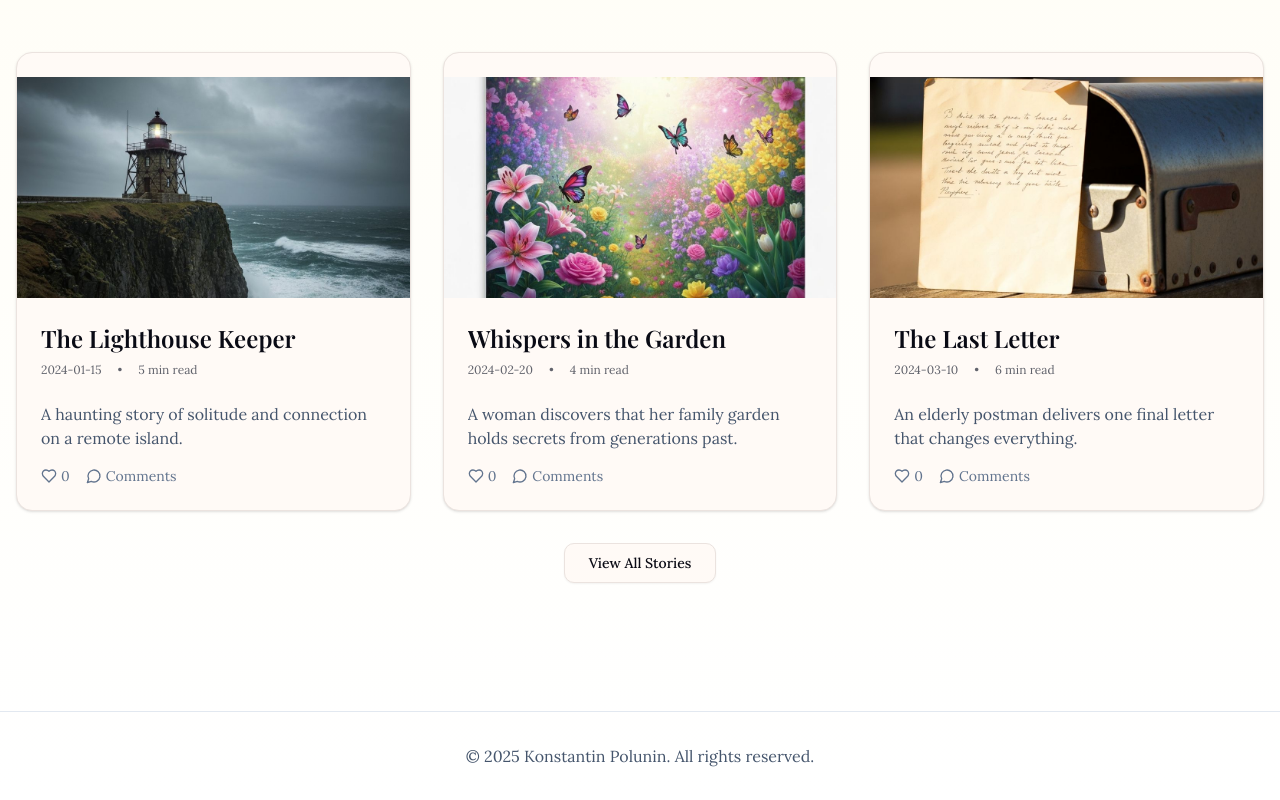
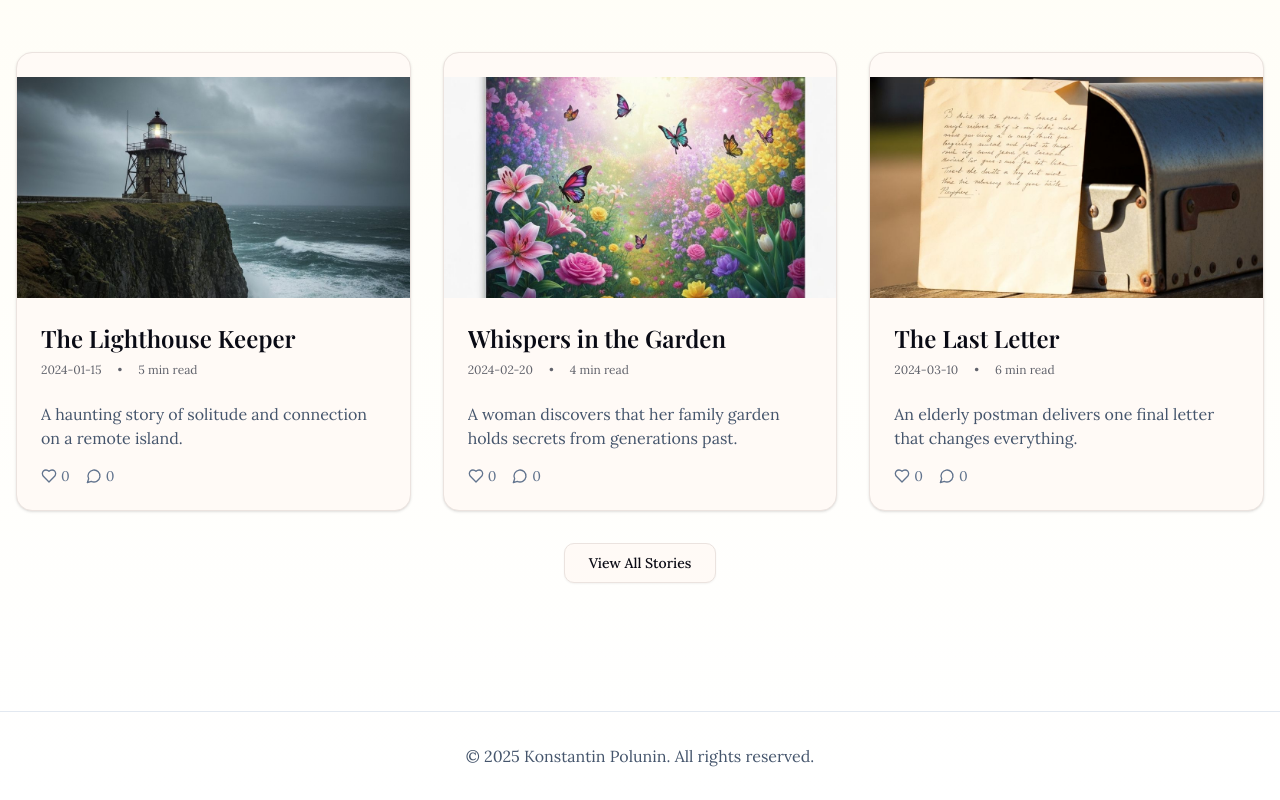
Before and after one commit to elenapesotskaya-sketch/v0-edit-author-website, a Next.js app: page / in a window 1280 px wide. Shown: the part 1267-2067 px from the top of the page. Built offline with nearby package versions, Linux system fonts and the light colour scheme; a web font is replaced by a local one.

Commit message:
feat: add dynamic comment count to TaleCard component
Added state and effect to fetch and update comment count on tale change

Co-authored-by: elenapesotskaya-sketch <253495520+elenapesotskaya-sketch@users.noreply.github.com>

```diff
--- a/app/page.tsx
+++ b/app/page.tsx
@@ -179,6 +179,19 @@ export default function HomePage() {
 }
 
 function TaleCard({ tale }: { tale: Tale }) {
+  const [commentCount, setCommentCount] = useState(0)
+
+  useEffect(() => {
+    const loadCommentCount = async () => {
+      const { getComments } = await import("@/lib/store")
+      setCommentCount(getComments(tale.id).length)
+    }
+
+    loadCommentCount()
+    window.addEventListener("comments-updated", loadCommentCount)
+    return () => window.removeEventListener("comments-updated", loadCommentCount)
+  }, [tale.id])
+
   return (
     <Link href={`/tales/${tale.id}`}>
       <Card className="group hover:shadow-xl transition-shadow cursor-pointer overflow-hidden h-full">
@@ -206,7 +219,7 @@ function TaleCard({ tale }: { tale: Tale }) {
             </div>
             <div className="flex items-center gap-1">
               <MessageCircle className="h-4 w-4" />
-              <span>Comments</span>
+              <span>{commentCount}</span>
             </div>
           </div>
         </CardContent>
```
